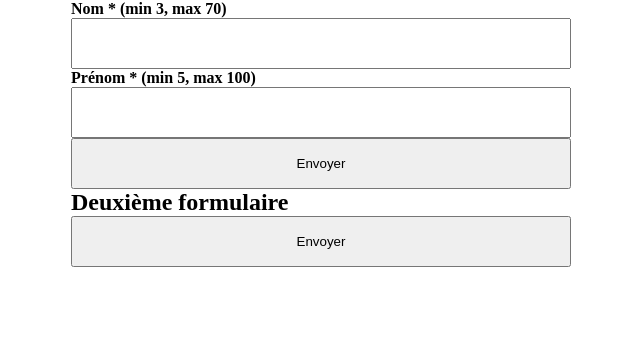
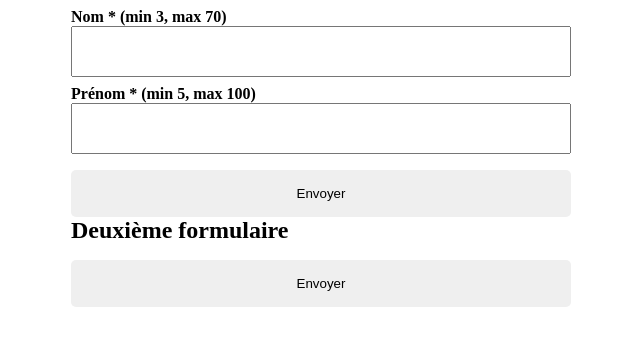
Before and after one commit to needforschool/NFS-2022-2023, a PHP site: page / in a window 1280 px wide. Shown: the part 36-382 px from the top of the page, without its empty margins (319-959 px from the left). Run offline with PHP 8.4, Linux system fonts and the light colour scheme.

Commit message:
day 3 php - 8

```diff
--- a/php/php7/asset/style.css
+++ b/php/php7/asset/style.css
@@ -4,8 +4,10 @@
 }
 ul, ol {list-style: none;}
 .wrap {max-width: 500px; width: 100%;margin:  0 auto;}
-label {display: block;font-weight: bold;}
+label {display: block;font-weight: bold;margin-top: .5rem;}
 input,textarea,select {width: 100%;padding: 1rem;}
 textarea {height: 120px; resize: vertical;}
-.error {color:red;font-size: .7rem;}
+.error {color:red;font-size: .9rem;}
 .success {color:green;font-size: 3rem;text-align: center;}
+input[type=submit] {margin-top: 1rem;border-radius:5px;cursor:pointer;border:none;transition: all .4s;}
+input[type=submit]:hover {background-color: green;color:#fff;}
```
